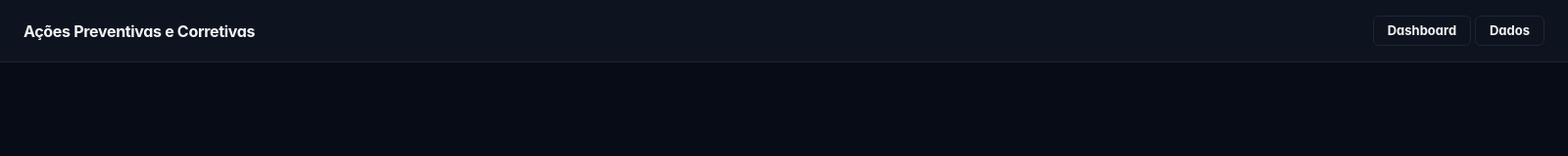
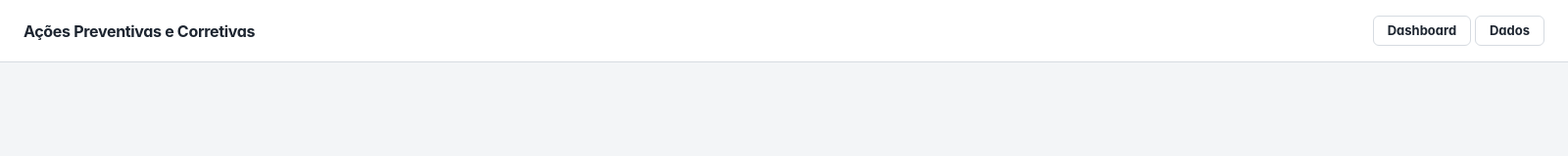
Before and after one commit to tiago0214/unimed-quality-department, an Electron app: page src/renderer/index.html in a window 1600 px wide. Shown: the whole page at 98% size. Drawn offline with Linux system fonts and the light colour scheme.

Commit message:
feat: update color scheme and shadows for improved light theme aesthetics

```diff
--- a/src/renderer/styles/variables.css
+++ b/src/renderer/styles/variables.css
@@ -2,84 +2,86 @@
   --font-sans: "Inter", sans-serif;
   --font-display: "Space Grotesk", "Inter", sans-serif;
 
-  --color-border: hsl(222 25% 16%);
+  /* Light desktop scheme: neutral cool-gray surfaces + Unimed green accent */
+  --color-border: hsl(214 15% 86%);
   /* --color-border: hsl(var(--border-color-local)); */
-  --color-input: hsl(222 30% 14%);
-  --color-ring: hsl(156 84% 55%);
-  --color-background: hsl(222 47% 6%);
-  --color-foreground: hsl(150 15% 96%);
+  --color-input: hsl(214 15% 82%);
+  --color-ring: hsl(158 100% 30%);
+  --color-background: hsl(210 20% 96%);
+  --color-foreground: hsl(215 25% 15%);
 
-  --color-success: hsl(156 84% 55%);
-  --color-warning: hsl(38 95% 60%);
+  --color-success: hsl(145 63% 32%);
+  --color-warning: hsl(32 95% 44%);
 
-  --color-primary: hsl(156 84% 55%);
-  --color-primary-foreground: hsl(222 47% 6%);
-  --color-primary-glow: hsl(162 90% 65%);
+  --color-primary: hsl(158 100% 30%);
+  --color-primary-foreground: hsl(0 0% 100%);
+  --color-primary-glow: hsl(158 80% 40%);
 
-  --color-secondary: hsl(222 30% 14%); /* I'm using for button hovers */
-  --color-secondary-foreground: hsl(150 15% 96%);
+  --color-secondary: hsl(214 20% 92%); /* I'm using for button hovers */
+  --color-secondary-foreground: hsl(215 25% 15%);
 
-  --color-destructive: hsl(0 75% 60%);
-  --color-destructive-foreground: hsl(150 15% 96%);
+  --color-destructive: hsl(0 70% 48%);
+  --color-destructive-foreground: hsl(0 0% 100%);
 
-  --color-muted: hsl(222 25% 13%);
-  --color-muted-foreground: hsl(215 15% 60%);
+  --color-muted: hsl(210 20% 94%);
+  --color-muted-foreground: hsl(215 14% 40%);
 
-  --color-accent: hsl(14 95% 65%);
-  --color-accent-foreground: hsl(222 47% 6%);
+  --color-accent: hsl(24 90% 50%);
+  --color-accent-foreground: hsl(0 0% 100%);
 
-  --color-popover: hsl(222 40% 9%);
-  --color-popover-foreground: hsl(150 15% 96%);
+  --color-popover: hsl(0 0% 100%);
+  --color-popover-foreground: hsl(215 25% 15%);
 
-  --color-card: hsl(222 40% 9%);
-  --color-card-foreground: hsl(150 15% 96%);
+  --color-card: hsl(0 0% 100%);
+  --color-card-foreground: hsl(215 25% 15%);
 
-  --color-sidebar: hsl(222 40% 9%);
-  --color-sidebar-foreground: hsl(150 15% 96%);
-  --color-sidebar-primary: hsl(156 84% 55%);
-  --color-sidebar-primary-foreground: hsl(222 47% 6%);
-  --color-sidebar-accent: hsl(222 30% 14%);
-  --color-sidebar-accent-foreground: hsl(150 15% 96%);
-  --color-sidebar-border: hsl(222 25% 16%);
-  --color-sidebar-ring: hsl(156 84% 55%);
+  --color-sidebar: hsl(210 20% 98%);
+  --color-sidebar-foreground: hsl(215 25% 15%);
+  --color-sidebar-primary: hsl(158 100% 30%);
+  --color-sidebar-primary-foreground: hsl(0 0% 100%);
+  --color-sidebar-accent: hsl(214 20% 92%);
+  --color-sidebar-accent-foreground: hsl(215 25% 15%);
+  --color-sidebar-border: hsl(214 15% 86%);
+  --color-sidebar-ring: hsl(158 100% 30%);
 
-  --radius-lg: 1rem;
-  --radius-md: calc(1rem - 2px);
-  --radius-sm: calc(1rem - 4px);
+  /* Tighter radii for a native desktop feel */
+  --radius-lg: 8px;
+  --radius-md: 6px;
+  --radius-sm: 4px;
 
-  /* Gradients */
+  /* Gradients (kept flat/subtle) */
   --background-image-gradient-primary: linear-gradient(
     135deg,
-    hsl(156 84% 55%),
-    hsl(168 85% 50%)
+    hsl(158 100% 30%),
+    hsl(158 90% 36%)
   );
   --background-image-gradient-hero: linear-gradient(
     135deg,
-    hsl(156 84% 55%) 0%,
-    hsl(180 75% 50%) 50%,
-    hsl(200 80% 60%) 100%
+    hsl(158 100% 30%) 0%,
+    hsl(175 80% 32%) 50%,
+    hsl(200 80% 40%) 100%
   );
   --background-image-gradient-accent: linear-gradient(
     135deg,
-    hsl(14 95% 65%),
-    hsl(35 95% 60%)
+    hsl(24 90% 50%),
+    hsl(35 92% 50%)
   );
   --background-image-gradient-card: linear-gradient(
     180deg,
-    hsl(222 40% 11%) 0%,
-    hsl(222 40% 8%) 100%
+    hsl(0 0% 100%) 0%,
+    hsl(210 20% 98%) 100%
   );
   --background-image-gradient-glow: radial-gradient(
     circle at 50% 0%,
-    hsl(156 84% 55% / 0.25),
+    hsl(158 100% 30% / 0.08),
     transparent 70%
   );
 
-  /* Shadows */
-  --shadow-glow: 0 0 60px hsl(156 84% 55% / 0.35);
-  --shadow-card: 0 8px 30px -8px hsl(222 47% 0% / 0.5);
-  --shadow-elevated: 0 20px 60px -20px hsl(156 84% 55% / 0.3);
-  --shadow-soft: 0 4px 20px -4px hsl(222 47% 0% / 0.4);
+  /* Shadows (soft, light-theme) */
+  --shadow-glow: 0 0 24px hsl(158 100% 30% / 0.15);
+  --shadow-card: 0 1px 3px hsl(215 25% 15% / 0.08), 0 1px 2px hsl(215 25% 15% / 0.06);
+  --shadow-elevated: 0 8px 24px -8px hsl(215 25% 15% / 0.18);
+  --shadow-soft: 0 2px 8px -2px hsl(215 25% 15% / 0.1);
 
   /* Animations */
   --animate-accordion-down: accordion-down 0.2s ease-out;
@@ -117,10 +119,10 @@
   @keyframes pulse-glow {
     0%,
     100% {
-      box-shadow: 0 0 20px hsl(156 84% 55% / 0.4);
+      box-shadow: 0 0 20px hsl(158 100% 30% / 0.2);
     }
     50% {
-      box-shadow: 0 0 40px hsl(156 84% 55% / 0.7);
+      box-shadow: 0 0 40px hsl(158 100% 30% / 0.4);
     }
   }
   @keyframes shimmer {
```
